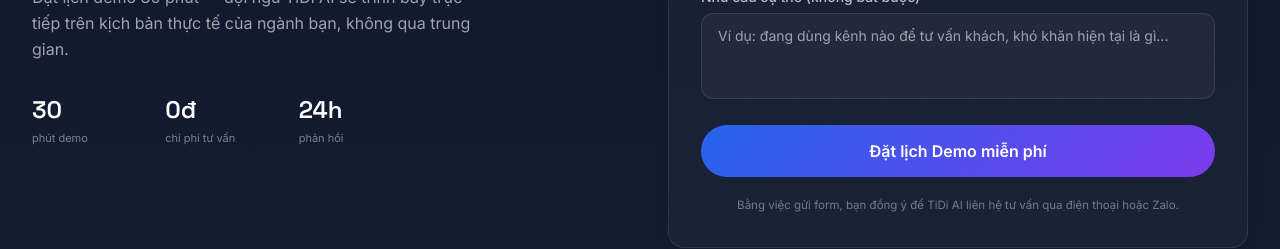
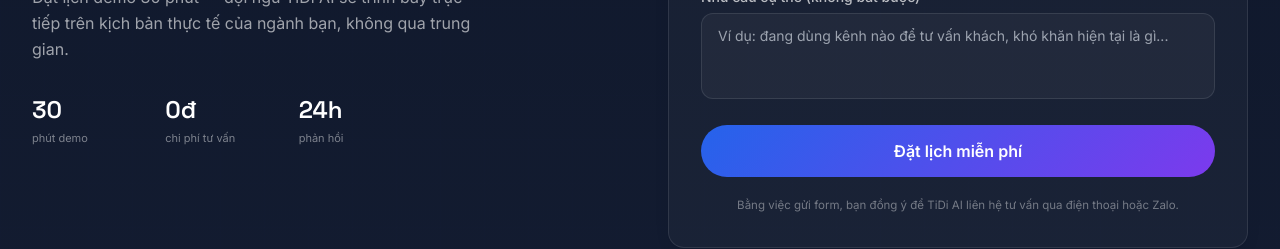
Before and after one commit to TiDiAI/tidi.vn, a Next.js app: page / in a window 1280 px wide. Shown: the part 10760-11009 px from the top of the page. Built offline with nearby package versions, Linux system fonts and the light colour scheme.

Commit message:
Update DemoForm.tsx

```diff
--- a/src/components/DemoForm.tsx
+++ b/src/components/DemoForm.tsx
@@ -72,7 +72,7 @@ export default function DemoForm() {
         <div className="mx-auto h-12 w-12 rounded-full bg-signal/10 text-signal flex items-center justify-center text-xl">✓</div>
         <h3 className="mt-4 font-display font-semibold text-xl text-ink">Đã nhận được yêu cầu của bạn</h3>
         <p className="mt-2 text-sm text-ink-soft">
-          Đội ngũ TiDi AI sẽ liên hệ trong vòng 24 giờ làm việc để sắp xếp lịch demo phù hợp.
+          Đội ngũ TiDi AI sẽ liên hệ trong vòng 24 giờ làm việc để sắp xếp lịch phù hợp.
         </p>
       </div>
     );
@@ -161,7 +161,7 @@ export default function DemoForm() {
         disabled={status === "submitting"}
         className="w-full rounded-full bg-ink text-white font-semibold py-3.5 hover:bg-ai-blue transition-colors disabled:opacity-60"
       >
-        {status === "submitting" ? "Đang gửi..." : "Đặt lịch Demo miễn phí"}
+        {status === "submitting" ? "Đang gửi..." : "Đặt lịch miễn phí"}
       </button>
       <p className="text-[11.5px] text-ink-soft/60 text-center">
         Bằng việc gửi form, bạn đồng ý để TiDi AI liên hệ tư vấn qua điện thoại hoặc Zalo.
```
